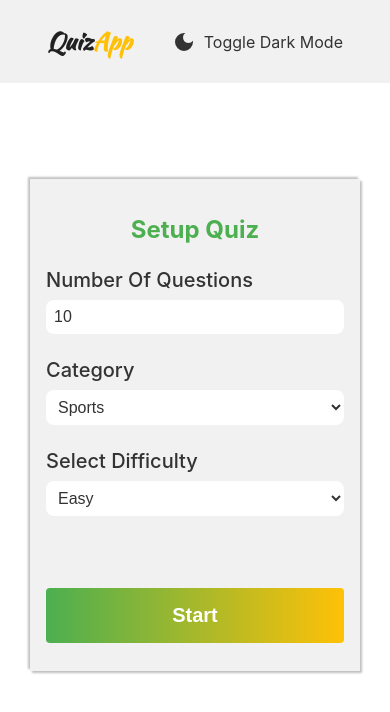
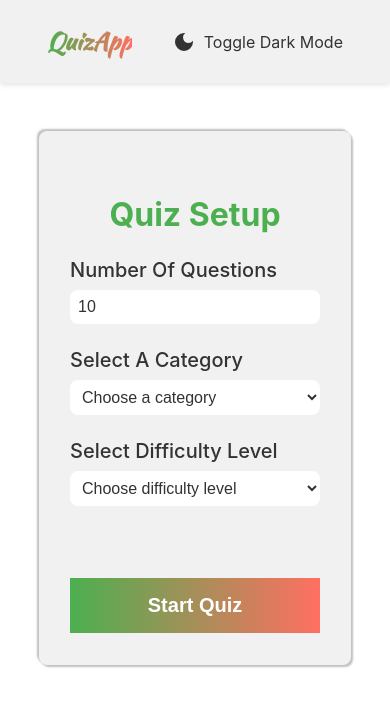
Before and after one commit to Amir-LOUATII/Quizz_app_react, a React (Create React App) app: page /start in a window 390 px wide. Shown: the top 712 px of the page. Built offline with nearby package versions, Linux system fonts and the light colour scheme; a web font is replaced by a local one.

Commit message:
Improve design

```diff
--- a/src/App.js
+++ b/src/App.js
@@ -10,9 +10,11 @@ function App() {
   return (
     <>
       <Navbar />
-      {setting && <Form />}
-      {!setting && <Quiz />}
-      {showResult && <Result />}
+      <section id="game-container">
+        {setting && <Form />}
+        {!setting && <Quiz />}
+        {showResult && <Result />}
+      </section>
     </>
   );
 }
--- a/src/components/Form.js
+++ b/src/components/Form.js
@@ -15,64 +15,89 @@ function Form() {
     endSetting();
     fetchQuestions();
   };
+
   return (
     <section className="section">
-      <div className="container">
       <form
         className="form"
         onSubmit={(e) => {
           e.preventDefault();
         }}
       >
-          <h1 className="form-title">Setup Quiz</h1>
+        <h1 className="form-title">Quiz Setup</h1>
+
+        {/* Number of Questions */}
         <div className="form-control">
-            <label htmlFor="number">Number Of Questions</label>
+          <label htmlFor="number" className="form-label">
+            Number of Questions
+          </label>
           <input
             type="number"
+            id="number"
             name="number"
-              id="number"
             className="form-input"
             value={amount}
-              onChange={(e) => {
-                changeAmount(e.target.value);
-              }}
+            onChange={(e) => changeAmount(e.target.value)}
+            placeholder="Enter number of questions"
+            aria-label="Enter the number of questions for the quiz"
+            min="1"
           />
         </div>
+
+        {/* Category */}
         <div className="form-control">
-            <label htmlFor="category">Category</label>
+          <label htmlFor="category" className="form-label">
+            Select a Category
+          </label>
           <select
+            id="category"
             name="category"
-              id="category"
             className="form-input"
-              onChange={(e) => {
-                changeCategory(e.currentTarget.value);
-              }}
+            onChange={(e) => changeCategory(e.currentTarget.value)}
+            defaultValue=""
+            aria-label="Select quiz category"
           >
+            <option value="" disabled>
+              Choose a category
+            </option>
             <option value="21">Sports</option>
             <option value="23">History</option>
-              <option value="24">Politic</option>
+            <option value="24">Politics</option>
           </select>
         </div>
+
+        {/* Difficulty */}
         <div className="form-control">
-            <label htmlFor="difficulty">Select Difficulty</label>
+          <label htmlFor="difficulty" className="form-label">
+            Select Difficulty Level
+          </label>
           <select
+            id="difficulty"
             name="difficulty"
-              id="difficulty"
             className="form-input"
-              onChange={(e) => {
-                changeDifficulty(e.currentTarget.value);
-              }}
+            onChange={(e) => changeDifficulty(e.currentTarget.value)}
+            defaultValue=""
+            aria-label="Select difficulty level"
           >
+            <option value="" disabled>
+              Choose difficulty level
+            </option>
             <option value="easy">Easy</option>
             <option value="medium">Medium</option>
             <option value="hard">Hard</option>
           </select>
         </div>
-          <button className="submit-btn" onClick={clickHandler}>
-            Start
+
+        {/* Submit Button */}
+        <button
+          type="button"
+          className="submit-btn"
+          onClick={clickHandler}
+          aria-label="Start the quiz"
+        >
+          Start Quiz
         </button>
       </form>
-      </div>
     </section>
   );
 }
--- a/src/components/Navbar.js
+++ b/src/components/Navbar.js
@@ -27,7 +27,7 @@ const Navbar = () => {
     <header className="navbar">
       <div className="container">
         <div className="logo">
-          Quiz<span>App</span>
+          QuizApp
         </div>
         <div className="theme-toggle" onClick={clickHandler}>
           <MdDarkMode className="theme-icon" />
--- /dev/null
+++ b/src/components/Question.js
@@ -0,0 +1,46 @@
+import React, { useEffect, useState } from "react";
+import Answer from "./Answer";
+import { useGlobalContext } from "../context/context";
+
+function Questions() {
+  const { getNextQuestion, questions, currentQuestionIndex } =
+    useGlobalContext();
+  const [isAnswered, setIsAnswered] = useState(false);
+
+  useEffect(() => {
+    let counter = setTimeout(() => {
+      if (isAnswered) {
+        getNextQuestion();
+      }
+    }, 2000);
+    return () => clearTimeout(counter);
+  }, [isAnswered]);
+
+  const question =
+    questions && questions instanceof Array && questions[currentQuestionIndex];
+  return (
+    <div>
+      <h2>{question?.question}</h2>
+      <div className="btn-container" key={question?.question}>
+        {question?.answers?.map((item) => {
+          return (
+            <Answer
+              isAnswered={isAnswered}
+              onClick={() => setIsAnswered(true)}
+              item={item}
+              key={item}
+              isCorrect={
+                question.correct_answer?.toLowerCase() === item.toLowerCase()
+              }
+            />
+          );
+        })}
+      </div>
+      <button className="skip" onClick={getNextQuestion}>
+        Skip
+      </button>
+    </div>
+  );
+}
+
+export default Questions;
--- a/src/components/Quiz.js
+++ b/src/components/Quiz.js
@@ -1,72 +1,22 @@
-import React, { useState } from "react";
+// path/to/your/Quiz.js
+import React from "react";
 import { useGlobalContext } from "../context/context";
 import Loading from "../UI/Loading";
+import Questions from "./Question";
+import QuizHeader from "./QuizHeader";
 
 const Quiz = () => {
-  const { isLoading, questions, score, setScore, setShowResult } =
-    useGlobalContext();
-  const [index, setIndex] = useState(0);
-
-  function clickHandler(e) {
-    const newIndex = index + 1;
-    if (newIndex < questions.length) {
-      setIndex(newIndex);
-    } else {
-      setShowResult(true);
-    }
-
-    if (e.currentTarget.dataset.answer === questions[index].correct_answer) {
-      setScore((prevScore) => prevScore + 1);
-    }
-  }
-
-  function skipClickHandler() {
-    const newIndex = index + 1;
-    if (newIndex < questions.length) {
-      setIndex(newIndex);
-    } else {
-      setShowResult(true);
-    }
-  }
+  const { isLoading, questions, currentQuestionIndex } = useGlobalContext();
 
   if (isLoading || questions.length < 1) return <Loading />;
+
   return (
-    <section>
+    <section className="section">
       {!isLoading && questions.length > 0 && (
-        <main>
-          <div className="container">
-            <article className="quiz">
-              <div className="score">
-                <div>
-                  Question:
-                  <span>{` ${index + 1} / ${questions.length}`}</span>
-                </div>
-                <div>
-                  score: <span>{`${score} / ${questions.length}`}</span>
-                </div>
-              </div>
-              <h2
-                dangerouslySetInnerHTML={{ __html: questions[index].question }}
-              />
-              <div className="btn-container">
-                {questions[index].answers.map((item, index) => {
-                  return (
-                    <button
-                      className="answer-btn"
-                      data-answer={item}
-                      key={index}
-                      onClick={clickHandler}
-                      dangerouslySetInnerHTML={{ __html: item }}
-                    />
-                  );
-                })}
-              </div>
-              <button className="skip" onClick={skipClickHandler}>
-                Skip
-              </button>
-            </article>
-          </div>
-        </main>
+        <article className="form">
+          <QuizHeader />
+          <Questions key={`question-${currentQuestionIndex}`} />
+        </article>
       )}
     </section>
   );
--- /dev/null
+++ b/src/components/QuizHeader.js
@@ -0,0 +1,18 @@
+import { useGlobalContext } from "../context/context";
+
+function QuizHeader() {
+  const { currentQuestionIndex, questions, score } = useGlobalContext();
+  return (
+    <header className="score">
+      <div>
+        Question:
+        <span>{` ${currentQuestionIndex + 1} / ${questions?.length}`}</span>
+      </div>
+      <div>
+        Score: <span>{`${score} / ${questions.length}`}</span>
+      </div>
+    </header>
+  );
+}
+
+export default QuizHeader;
--- a/src/index.css
+++ b/src/index.css
@@ -4,13 +4,39 @@
   -moz-box-sizing: border-box;
   box-sizing: border-box;
 }
+.light-mode {
+  --primary-color: #4caf50;
+  --secondary-color: #ff6f61;
+  --text-header-color: #212121;
+  --text-color: #333333;
+  --background-color: #ffffff;
+  --shape-background: #f1f1f1;
+  --tertiary-color: #bdbdbd;
+  --primary-hover: #388e3c;
+  --secondary-hover: #ff4f58;
+}
+
+.dark-mode {
+  --primary-color: #1b5e20;
+  --secondary-color: #ff6f61;
+  --text-header-color: #e0e0e0;
+  --text-color: #ffffff;
+  --background-color: #121212;
+  --shape-background: #1e1e1e;
+  --tertiary-color: #757575;
+  --primary-hover: #004d40;
+  --secondary-hover: #ff6f00;
+}
+
 ul {
   list-style: none;
 }
 body {
   font-family: -apple-system, BlinkMacSystemFont, "Segoe UI", Roboto, Oxygen,
     Ubuntu, Cantarell, "Open Sans", "Helvetica Neue", sans-serif;
-    margin: 0;
+  margin: 0;
+  background-color: var(--background-color);
+  min-height: 100vh;
 }
 .container {
   padding-left: 15px;
@@ -38,30 +64,6 @@ body {
 }
 
 /* path/to/your/styles.css */
-.light-mode {
-  --primary-color: #4CAF50;
-  --secondary-color: #FFC107;
-  --text-header-color: #212121;
-  --text-color: #333333;
-  --background-color: #FFFFFF;
-  --shape-background: #F1F1F1;
-  --tertiary-color: #BDBDBD;
-  --primary-hover: #388E3C;
-  --secondary-hover: #FFA000;
-}
-
-.dark-mode {
-  --primary-color: #1B5E20;
-  --secondary-color: #FF8F00;
-  --text-header-color: #E0E0E0;
-  --text-color: #FFFFFF;
-  --background-color: #121212;
-  --shape-background: #1E1E1E;
-  --tertiary-color: #757575;
-  --primary-hover: #004D40;
-  --secondary-hover: #FF6F00;
-}
-
 
 /* components */
 /* start navbar  */
@@ -70,19 +72,12 @@ header {
   background-color: var(--shape-background);
   box-shadow: rgba(0, 0, 0, 0.1) 0px 4px 6px -1px,
     rgba(0, 0, 0, 0.06) 0px 2px 4px -1px;
-
 }
 
 header .container {
   display: flex;
   justify-content: space-between;
   align-items: center;
-}
-
-header .container .logo {
-  font-family: "kaushan Script", "cursive";
-  font-size: 1.5rem;
-  color: var(--text-header-color);
 }
 
 .navbar {
@@ -99,12 +94,22 @@ header .container .logo {
 
 .logo {
   font-size: 1.5rem;
+  font-family: "kaushan Script", "cursive";
   font-weight: bold;
-  color: var(--text-color);
+  color: transparent;
+  background-clip: text;
+  background-clip: text;
+  -webkit-background-clip: text;
+  background-image: linear-gradient(
+    90deg,
+    var(--primary-color),
+    var(--secondary-color)
+  );
+  display: inline-block;
 }
 
 .logo span {
-  color: var(--secondary-color);
+  color: inherit;
 }
 
 .theme-toggle {
@@ -131,8 +136,7 @@ header .container .logo {
 /* start form  */
 .section {
   padding: 1rem 15px;
-  background-color: var(--background-color);
-  height: 100vh;
+  height: 100%;
 }
 
 .section .container {
@@ -140,19 +144,39 @@ header .container .logo {
   justify-content: center;
   align-items: center;
 }
-.form {
-  margin-top: 5rem;
+#game-container {
+  margin-top: 3rem;
+  margin-left: auto;
+  margin-right: auto;
   color: var(--text-color);
   padding: 1rem;
   background-color: var(--shape-background);
-  width: 50%;
+  width: 80%;
   box-shadow: 2px 2px 2px rgba(0, 0, 0, 0.25), -2px -2px 2px rgba(0, 0, 0, 0.25);
+  border-radius: 8px;
+  transition: transform 0.3s ease, box-shadow 0.3s ease;
+}
+
+@media screen and (max-width: 767px) {
+  #game-container {
+    width: 80%;
+  }
+}
+@media screen and (max-width: 375px) {
+  #game-container {
+    width: 100%;
+  }
+}
+
+.form {
+  width: 100%;
+  max-width: 100%;
 }
 .form-title {
   text-align: center;
   margin-bottom: 1.5rem;
   color: var(--primary-color);
-  font-size: 1.5rem;
+  font-size: 2rem;
 }
 @media (max-width: 767px) {
   .form {
@@ -192,18 +216,26 @@ header .container .logo {
 .submit-btn {
   width: 100%;
   margin-top: 3rem;
-  background-image: linear-gradient(90deg, var(--primary-color), var(--secondary-color));
+  background-image: linear-gradient(
+    90deg,
+    var(--primary-color),
+    var(--secondary-color)
+  );
   padding: 1rem 0.5rem;
   border: none;
   font-size: 1.25rem;
   color: white;
   cursor: pointer;
   transition: background-color 0.3s ease, transform 0.2s ease;
-  font-weight:bold;
+  font-weight: bold;
 }
 
 .submit-btn:hover {
-  background-image: linear-gradient(90deg, var(--primary-hover), var(--secondary-hover));
+  background-image: linear-gradient(
+    90deg,
+    var(--primary-hover),
+    var(--secondary-hover)
+  );
   transform: scale(1.05);
 }
 /* end form  */
@@ -254,14 +286,6 @@ start Loading component
 .score span {
   margin-right: 0.5rem;
 }
-.quiz {
-  width: 60%;
-  width: 70%;
-  margin: 1rem auto;
-  background-color: var(--primary-color);
-  border-radius: var(--radius);
-  padding: 3rem;
-}
 
 @media (max-width: 991px) {
   .quiz {
@@ -280,13 +304,12 @@ start Loading component
   font-weight: 500;
 }
 
-button,
 .answer-btn {
   display: block;
   color: var(--text-color);
   width: 100%;
   margin: 0.75rem auto;
-  background-color: var(--secondary-color);
+  background-color: var(--background-color);
   border-radius: 0.25rem;
   border-color: transparent;
   font-size: 1rem;
@@ -294,6 +317,25 @@ button,
   padding: 0.5rem 0;
   transition: 0.3s;
 }
+.answer-btn.correct {
+  background-color: #4caf50;
+  color: white;
+}
+
+.answer-btn.incorrect {
+  background-color: #f44336;
+  color: white;
+}
+
+.btn-container {
+  display: flex;
+  flex-direction: column;
+  gap: 1rem;
+}
+.answer-btn:hover {
+  background-color: var(--secondary-color);
+}
+
 .skip {
   display: block;
   margin-left: auto;
@@ -303,12 +345,6 @@ button,
 @media (min-width: 576px) {
   .answer-btn {
     max-width: 60%;
-  }
-}
-
-@media (min-width: 576px) {
-  .answer-btn:hover {
-    background: var(--primiry-color);
   }
 }
 
@@ -346,10 +382,10 @@ button,
 
 .result button {
   display: block;
-  color: var(--text-color);
+  color: var(--primary-color);
 
   margin: 0.75rem auto;
-  background-color: var(--primiry-color);
+  background-color: var(--shape-background);
   border-radius: 0.25rem;
   border-color: transparent;
   font-size: 1rem;
```
Also changed, not shown: src/components/Answer.js (added, +36 -0 lines), src/context/context.js (+21 -4 lines). Lines whose indentation alone changed are shown as unchanged.
